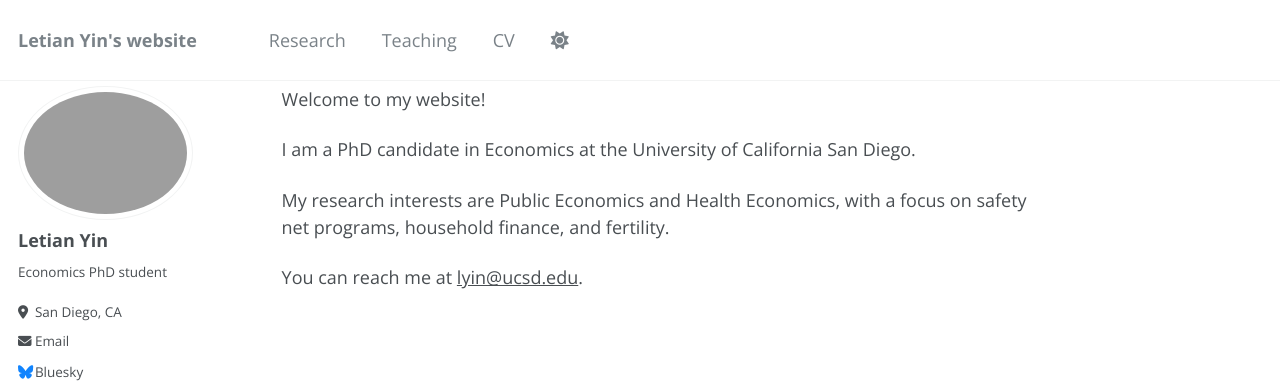
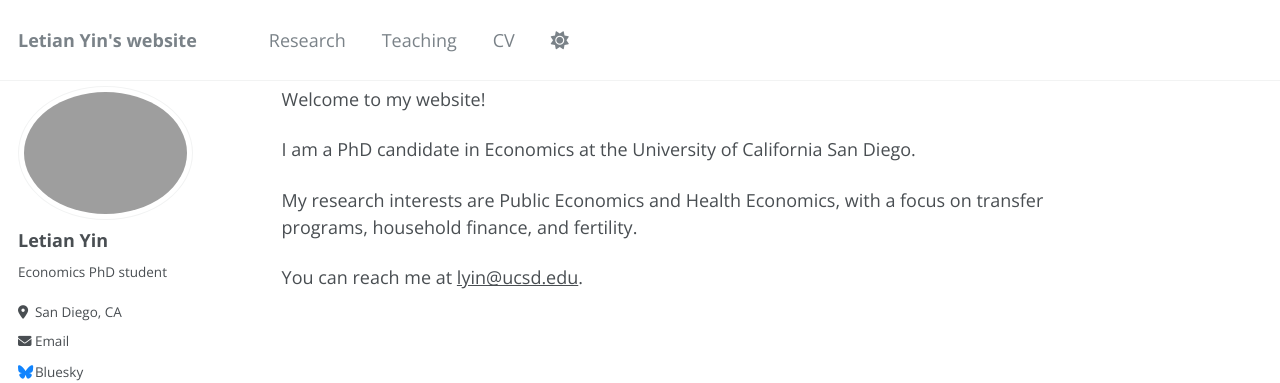
Before and after one commit to letian-yin/letian-yin.github.io, a Jekyll site: the page built from _pages/about.md, in a window 1280 px wide. Shown: the top 383 px of the page. Built offline with Jekyll 4.4.1, drawn with Linux system fonts in a browser that asks for light colours.

Commit message:
Update about.md

```diff
--- a/_pages/about.md
+++ b/_pages/about.md
@@ -10,6 +10,6 @@ Welcome to my website!
 
 I am a PhD candidate in Economics at the University of California San Diego.
 
-My research interests are Public Economics and Health Economics, with a focus on safety net programs, household finance, and fertility.
+My research interests are Public Economics and Health Economics, with a focus on transfer programs, household finance, and fertility.
 
 You can reach me at <a class="email-link" href="mailto:lyin@ucsd.edu">lyin@ucsd.edu</a>.
```
